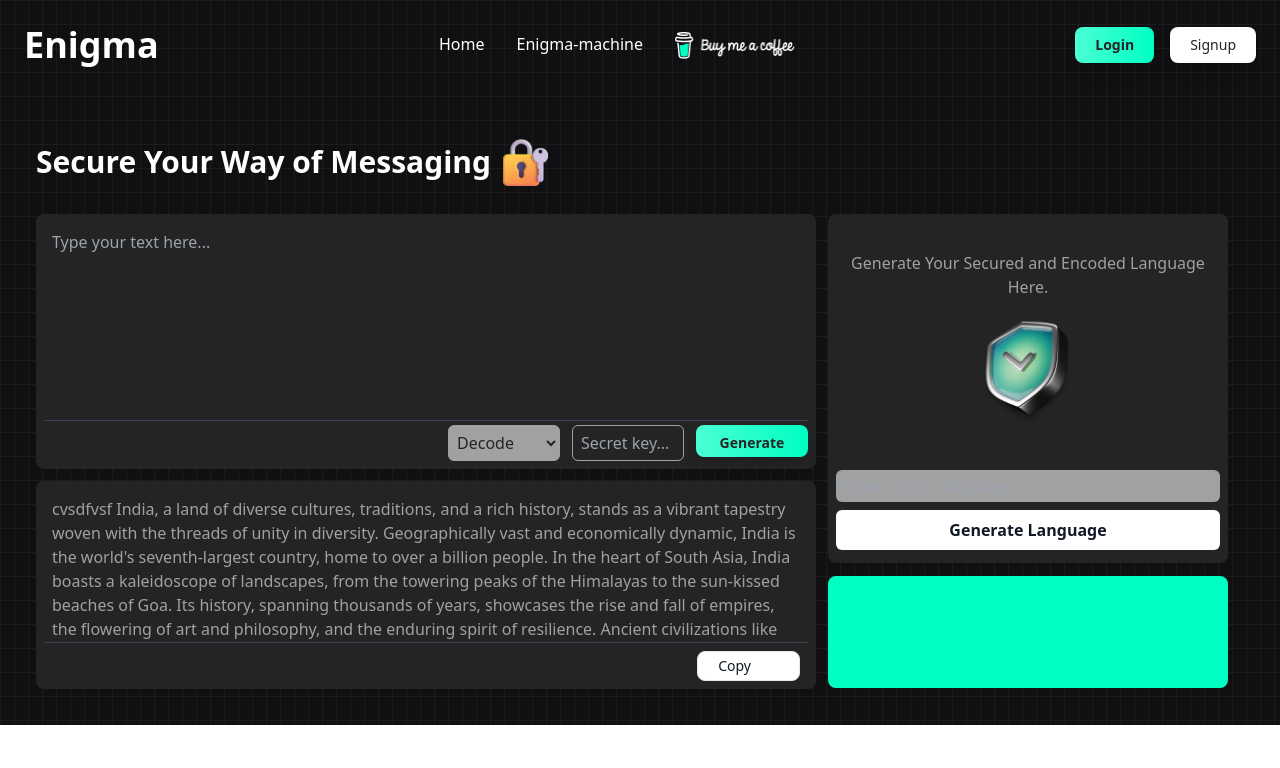
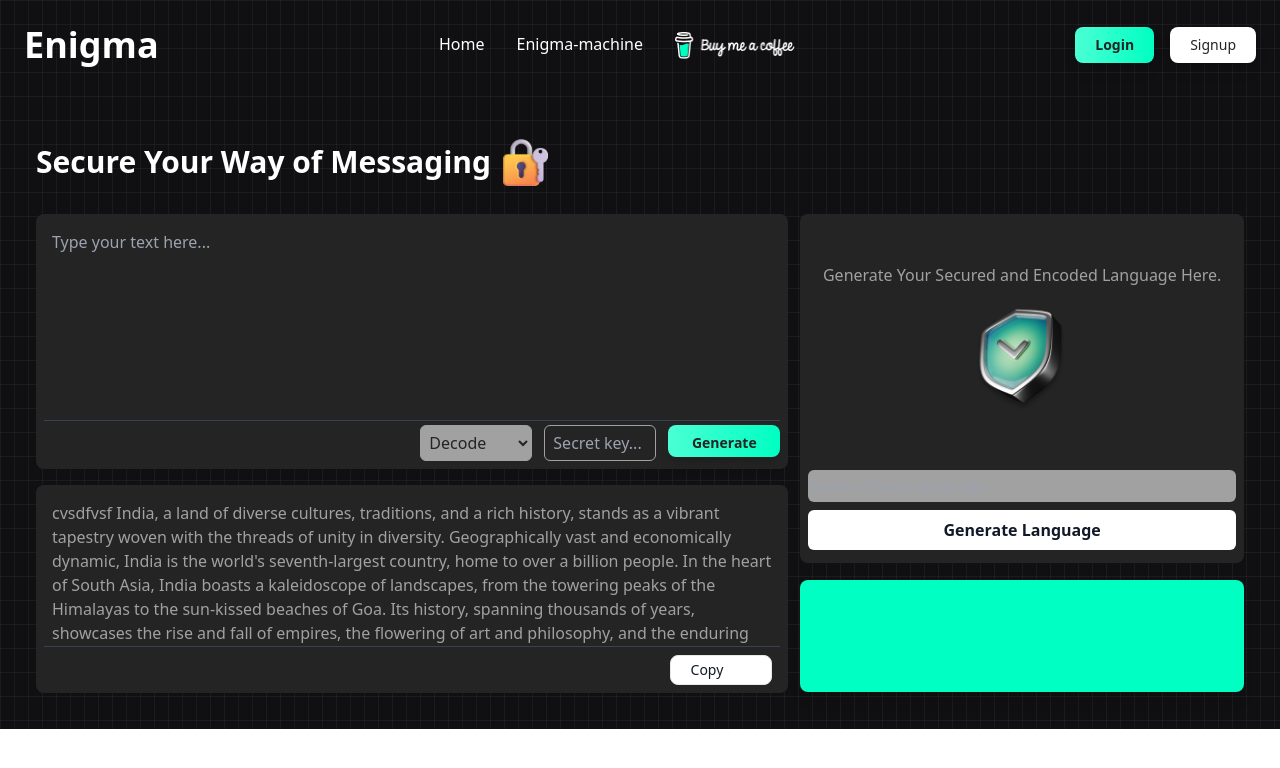
Before and after one commit to FADILAMEEN4321/enigma-secret-lang-creator-client, a React (Vite) app: page / in a window 1280 px wide. Shown: the top 768 px of the page. Built offline with nearby package versions, Linux system fonts and the light colour scheme.

Commit message:
removed readme file

```diff
--- a/src/App.jsx
+++ b/src/App.jsx
@@ -7,15 +7,6 @@ import buyMeCoffeePng from "./assets/buymecoffee-icon.png";
 function App() {
   return (
     <>
-      {/* <div class="absolute top-0 z-[-2] h-screen w-screen bg-neutral-950 bg-[radial-gradient(ellipse_80%_80%_at_50%_-20%,rgba(120,119,198,0.3),rgba(255,255,255,0))]"></div> */}
-      {/* <div class="absolute top-0 z-[-2] h-full w-screen bg-[#000000] bg-[radial-gradient(#ffffff33_1px,#00091d_1px)] bg-[size:20px_20px]"></div> */}
-      {/* <div class="absolute top-0 z-[-2] h-screen w-screen bg-neutral-950 bg-[radial-gradient(ellipse_80%_80%_at_50%_-20%,rgba(120,119,198,0.3),rgba(255,255,255,0))]"></div> */}
-      {/* <div class="relative h-full w-full bg-slate-950"><div class="absolute bottom-0 left-0 right-0 top-0 bg-[linear-gradient(to_right,#4f4f4f2e_1px,transparent_1px),linear-gradient(to_bottom,#4f4f4f2e_1px,transparent_1px)] bg-[size:14px_24px]"></div></div> */}
-      {/* <div class="relative h-full w-full bg-slate-950"><div class="absolute bottom-0 left-[-20%] right-0 top-[-10%] h-[500px] w-[500px] rounded-full bg-[radial-gradient(circle_farthest-side,rgba(255,0,182,.15),rgba(255,255,255,0))]"></div><div class="absolute bottom-0 right-[-20%] top-[-10%] h-[500px] w-[500px] rounded-full bg-[radial-gradient(circle_farthest-side,rgba(255,0,182,.15),rgba(255,255,255,0))]"></div></div> */}
-      {/* <div class="relative h-full w-full bg-white"><div class="absolute bottom-0 left-0 right-0 top-0 bg-[linear-gradient(to_right,#4f4f4f2e_1px,transparent_1px),linear-gradient(to_bottom,#4f4f4f2e_1px,transparent_1px)] bg-[size:14px_24px] [mask-image:radial-gradient(ellipse_80%_50%_at_50%_0%,#000_70%,transparent_110%)]"></div></div> */}
-
-      {/* <div class="relative h-full w-full bg-slate-950"><div class="absolute bottom-0 left-0 right-0 top-0 bg-[linear-gradient(to_right,#4f4f4f2e_1px,transparent_1px),linear-gradient(to_bottom,#4f4f4f2e_1px,transparent_1px)] bg-[size:14px_24px]"></div></div> */}
-
       <div class="relative z-10 h-full md:h-screen lg:h-full w-full bg-enigmanormalbg">
         <div class="absolute -z-20 h-full w-full bottom-0left-0 right-0 top-0 bg-[linear-gradient(to_right,#4f4f4f2e_1px,transparent_1px),linear-gradient(to_bottom,#4f4f4f2e_1px,transparent_1px)] bg-[size:14px_24px]"></div>
 
@@ -35,9 +26,7 @@ function App() {
               <a href="#" className="hover:text-gray-300 p-2">
                 Enigma-machine
               </a>
-              {/* <a href="#" className="hover:text-gray-300 p-2 rounded-md">
-                Buy me a coffee
-            </a> */}
+
               <div className="flex items-center hover:cursor-pointer rounded-md p-2">
                 <img
                   src={buyMeCoffeePng}
@@ -85,7 +74,7 @@ function App() {
             </div>
 
             <div className="flex-row md:flex gap-3">
-              <div className="rounded-lg w-full md:w-[780px] grid grid-cols-1 gap-3">
+              <div className="rounded-lg w-full md:w-[780px] grid grid-cols-1 gap-4">
                 <div className="bg-enigmagray rounded-lg p-2">
                   <textarea
                     className="scrollable-content w-full h-48 bg-transparent text-enigmalightgray p-2 rounded-md focus:outline-none focus:border-enigmalightgreen resize-none overflow-auto"
@@ -186,7 +175,7 @@ function App() {
                 </div>
               </div>
 
-              <div className="w-full md:w-[400px] rounded-lg grid grid-cols-1 gap-3">
+              <div className="w-full md:w-[460px] rounded-lg grid grid-cols-1 gap-4 mt-4 md:mt-0">
                 <div className="bg-enigmagray  h-[349px] rounded-lg p-2">
                   <div className="rounded-md h-60 flex flex-col items-center justify-center">
                     <h3 className="text-center text-enigmalightgray">
@@ -215,7 +204,7 @@ function App() {
                     Generate Language
                   </button>
                 </div>
-                <div className="bg-enigmagreen h-28 rounded-lg"></div>
+                <div className="bg-enigmagreen h-28 rounded-lg from-enigmalightgreen to-enigmagreen hover:bg-gradient-to-br focus:ring-4 focus:outline-none focus:ring-enigmalightgreen dark:focus:ring-enigmagreen shadow-lg shadow-enigmagreen-500/50 dark:shadow-lg dark:shadow-green-800/80"></div>
               </div>
             </div>
           </div>
```
Also changed, not shown: src/app.css (line endings or trailing spaces), 1 other file (tests, documents, lock files or other folders).
